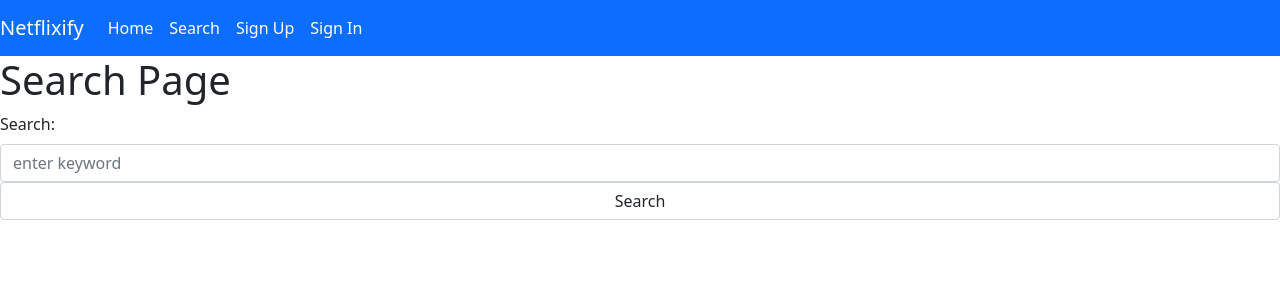
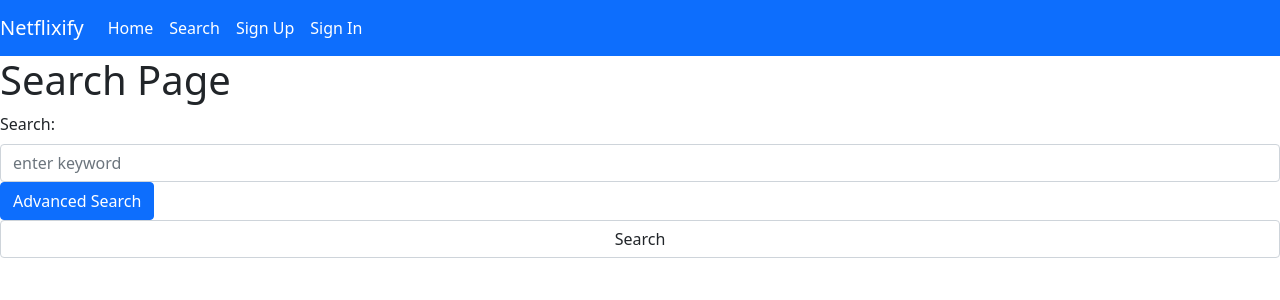
Before and after one commit to paulinal3/netflixify-client, a React (Create React App) app: page /search in a window 1280 px wide. Shown: the top 300 px of the page. Built offline with nearby package versions, Linux system fonts and the light colour scheme.

Commit message:
conditional for adv search working

```diff
--- /dev/null
+++ b/src/components/search/AdvSearch.js
@@ -0,0 +1,60 @@
+import { Form, Button } from "react-bootstrap"
+
+export default function AdvSearch(props) {
+
+    const displayAdvSearch = props.advancedSearch === true ? (
+        <div key={`inline-$checkbox`} className="mb-3">
+            <Form.Check
+                inline
+                label="Type"
+                name="group1"
+                type='checkbox'
+                id={`inline-$checkbox-1`}
+            />
+            <Form.Check
+                inline
+                label="Release Date"
+                name="group1"
+                type='checkbox'
+                id={`inline-$checkbox-2`}
+            />
+            <Form.Check
+                inline
+                label="Subtitles"
+                type='checkbox'
+                id={`inline-$checkbox-3`}
+            />
+        </div>
+    ) : (
+        <Button>Advanced Search</Button>
+    )
+
+    return (
+        <div>
+            {displayAdvSearch}
+            {/* <Button>Advanced Search</Button> */}
+            {/* <div key={`inline-$checkbox`} className="mb-3">
+                <Form.Check
+                    inline
+                    label="Type"
+                    name="group1"
+                    type='checkbox'
+                    id={`inline-$checkbox-1`}
+                />
+                <Form.Check
+                    inline
+                    label="Release Date"
+                    name="group1"
+                    type='checkbox'
+                    id={`inline-$checkbox-2`}
+                />
+                <Form.Check
+                    inline
+                    label="Subtitles"
+                    type='checkbox'
+                    id={`inline-$checkbox-3`}
+                />
+            </div> */}
+        </div>
+    )
+}
--- a/src/components/search/Search.js
+++ b/src/components/search/Search.js
@@ -5,8 +5,16 @@ import IndexSearchRes from './IndexSearchRes'
 import SearchBar from './SearchBar'
 
 export default function Search(props) {
+
+    // passed to SearchBar as a prop
     const [searchTerm, setSearchTerm] = useState('')
     const [searchRes, setSearchRes] = useState([])
+    // passed to AdvSearch as a prop
+    const [advSearch, setAdvSearch] = useState(false)
+    const [vidTypeBtn, setVidTypeBtn] = useState(false)
+    const [vidType, setVidType] = useState('')
+
+
     // const allNetflixVids = props.netflixVids.map((vid, i) => {
     //     return (
     //         <li>
@@ -53,6 +61,8 @@ export default function Search(props) {
                 searchTerm={searchTerm}
                 handleSearchTermChange={handleSearchTermChange}
                 searchTermVids={searchTermVids}
+                advSearch={advSearch}
+                setAdvSearch={setAdvSearch}
             />
             <ol>{allSearchRes}</ol>
             {/* <ol>{allNetflixVids}</ol> */}
--- a/src/components/search/SearchBar.js
+++ b/src/components/search/SearchBar.js
@@ -1,4 +1,5 @@
 import { Form } from "react-bootstrap"
+import AdvSearch from "./AdvSearch"
 
 export default function SearchBar(props) {
     return (
@@ -13,7 +14,11 @@ export default function SearchBar(props) {
                     onChange={props.handleSearchTermChange}
                 />
             </Form.Group>
-            <Form.Control type='submit' value='Search' />
+            <AdvSearch
+                advancedSearch={props.advSearch}
+                setAdvancedSearch={props.setAdvSearch}
+            />
+                <Form.Control type='submit' value='Search' />
         </Form>
     )
 }
```
